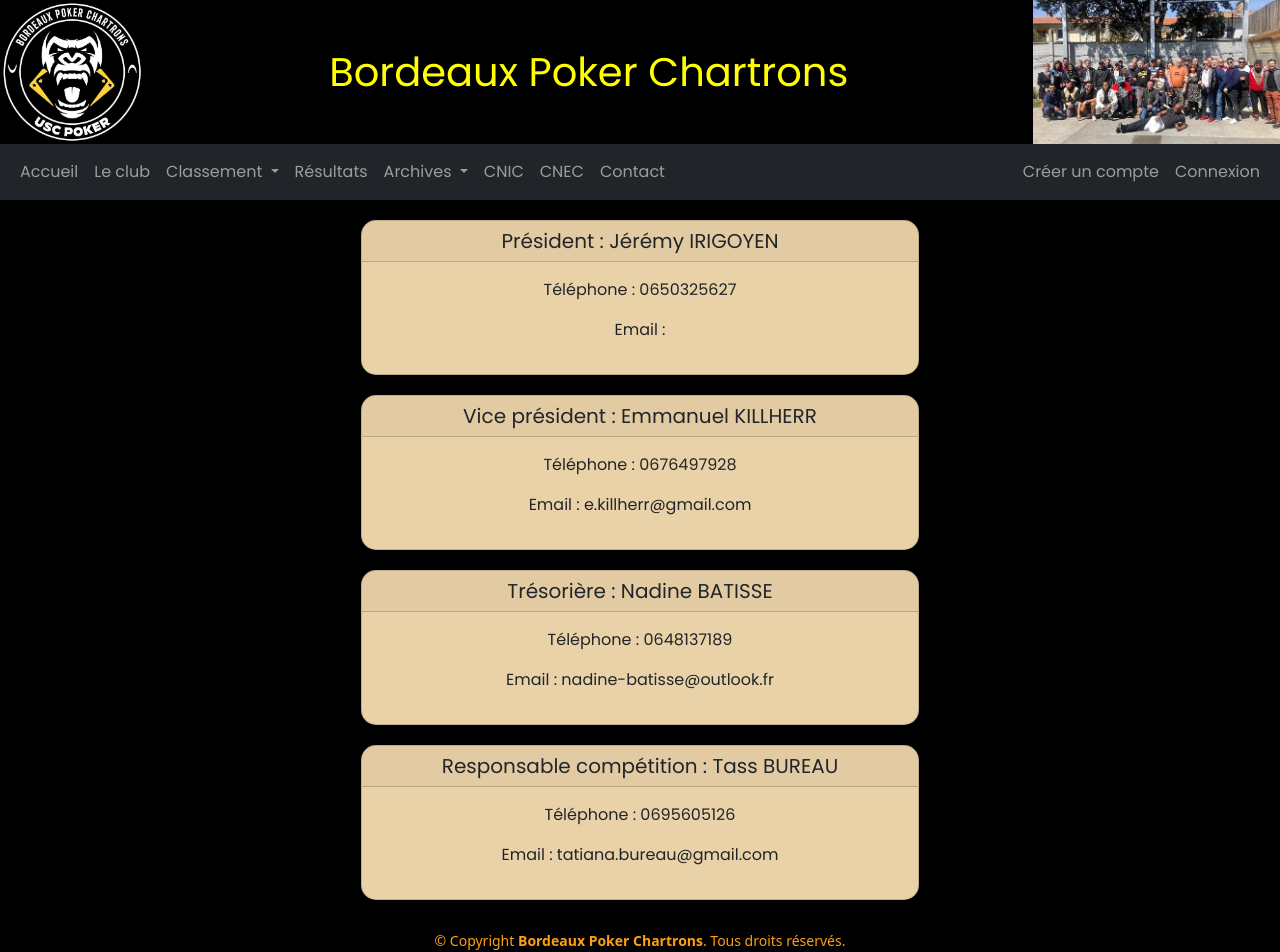
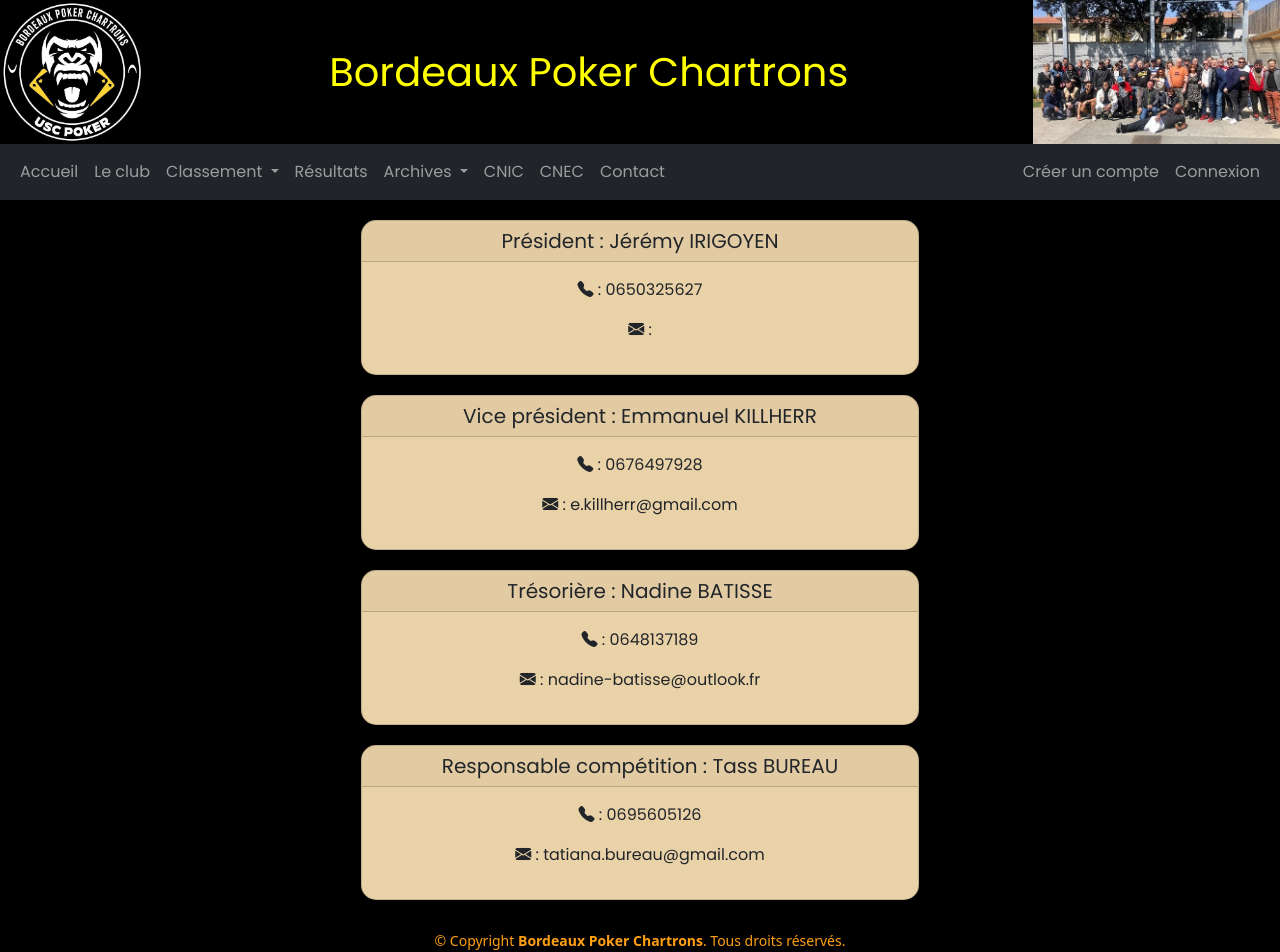
Before and after one commit to philM33170/bordeauxPokerChartrons, an Angular app: page /contact in a window 1280 px wide. Shown: the top 952 px of the page. Built offline with nearby package versions, Linux system fonts and the light colour scheme.

Commit message:
Ajout d'icônes dans la vue du composant contact

```diff
--- a/src/app/accueil/accueil.component.html
+++ b/src/app/accueil/accueil.component.html
@@ -67,7 +67,7 @@
           <img
             src="assets/FFPAcomplet.jpg"
             id="image-ffpa"
-            alt="Fédération Française De Poker Associatif"
+            alt="lien vers le site Fédération Française De Poker Associatif"
           />
         </a>
       </div>
@@ -75,7 +75,11 @@
     <div class="g-block size-50">
       <div class="img-wrapper">
         <a href="https://www.winamax.fr/" target="_self">
-          <img src="assets/winamaxLogov6.jpg" id="image-wina" alt="Winamax" />
+          <img
+            src="assets/winamaxLogov6.jpg"
+            id="image-wina"
+            alt="lien vers le site Winamax"
+          />
         </a>
         <h5 class="winamax">WINAMAX</h5>
       </div>
--- a/src/app/contact/contact.component.css
+++ b/src/app/contact/contact.component.css
@@ -1,3 +1,5 @@
+@import "~bootstrap-icons/font/bootstrap-icons.css";
+
 .card {
   margin-top: 20px;
   width: 50%;
--- a/src/app/contact/contact.component.html
+++ b/src/app/contact/contact.component.html
@@ -4,8 +4,8 @@
       Président : {{ ombruss.prenom }} {{ ombruss.nom | uppercase }}
     </h5>
     <div class="card-body">
-      <p>Téléphone : 0{{ ombruss.phone }}</p>
-      <p>Email : {{ ombruss.mail }}</p>
+      <p><i class="bi bi-telephone-fill"></i> : 0{{ ombruss.phone }}</p>
+      <p><i class="bi bi-envelope-fill"></i> : {{ ombruss.mail }}</p>
     </div>
   </div>
   <div class="card text-center text-dark">
@@ -13,8 +13,8 @@
       Vice président : {{ manukiller.prenom }} {{ manukiller.nom | uppercase }}
     </h5>
     <div class="card-body">
-      <p>Téléphone : 0{{ manukiller.phone }}</p>
-      <p>Email : {{ manukiller.mail }}</p>
+      <p><i class="bi bi-telephone-fill"></i> : 0{{ manukiller.phone }}</p>
+      <p><i class="bi bi-envelope-fill"></i> : {{ manukiller.mail }}</p>
     </div>
   </div>
   <div class="card text-center text-dark">
@@ -22,8 +22,8 @@
       Trésorière : {{ ataleuse.prenom }} {{ ataleuse.nom | uppercase }}
     </h5>
     <div class="card-body">
-      <p>Téléphone : 0{{ ataleuse.phone }}</p>
-      <p>Email : {{ ataleuse.mail }}</p>
+      <p><i class="bi bi-telephone-fill"></i> : 0{{ ataleuse.phone }}</p>
+      <p><i class="bi bi-envelope-fill"></i> : {{ ataleuse.mail }}</p>
     </div>
   </div>
   <div class="card text-center text-dark">
@@ -31,8 +31,8 @@
       Responsable compétition : {{ tass.prenom }} {{ tass.nom | uppercase }}
     </h5>
     <div class="card-body">
-      <p>Téléphone : 0{{ tass.phone }}</p>
-      <p>Email : {{ tass.mail }}</p>
+      <p><i class="bi bi-telephone-fill"></i> : 0{{ tass.phone }}</p>
+      <p><i class="bi bi-envelope-fill"></i> : {{ tass.mail }}</p>
     </div>
   </div>
 </div>
--- a/src/app/header/header.component.html
+++ b/src/app/header/header.component.html
@@ -4,7 +4,7 @@
       src="assets/iconBpc2023copie.jpg"
       id="image"
       class="logo"
-      alt="logo 2023"
+      alt="logo bpc 2023"
     />
     <div class="titre">
       <h1>Bordeaux Poker Chartrons</h1>
```
